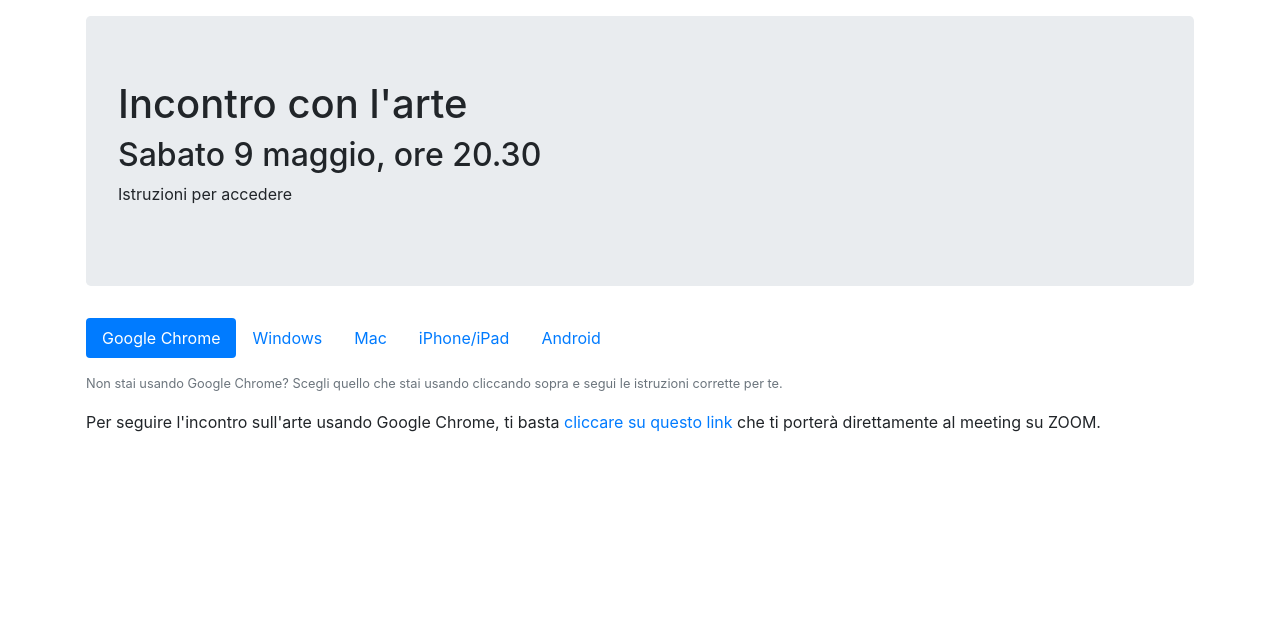
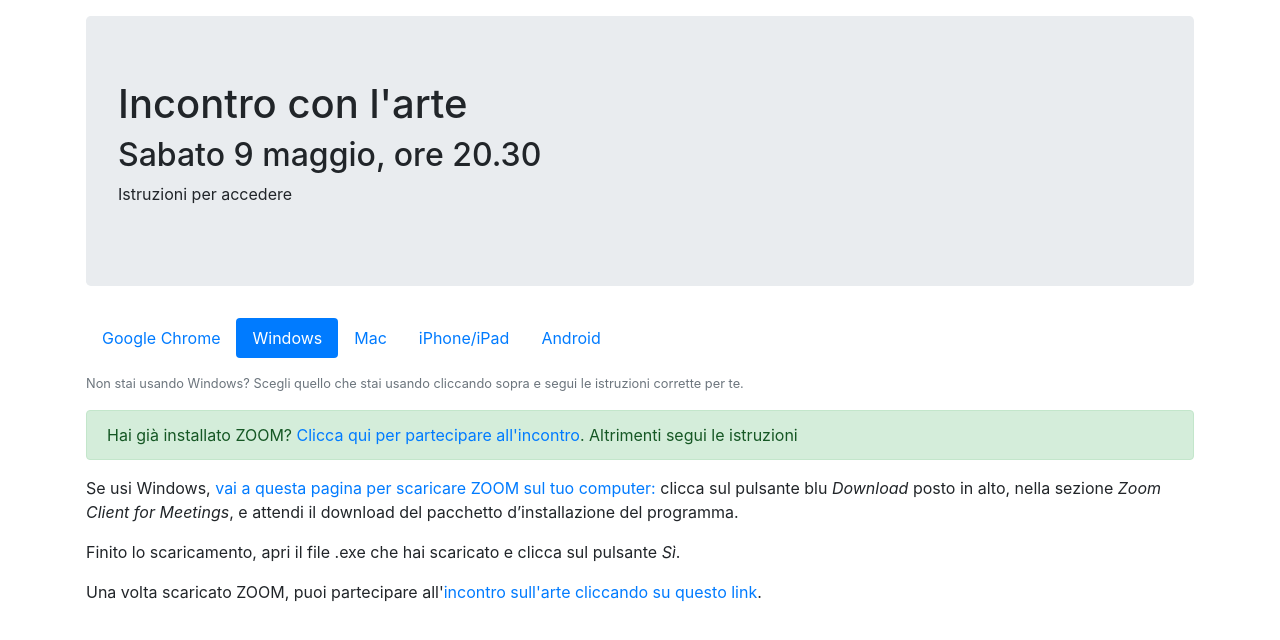
Before and after one commit to carlomartinucci/incontri-con-l-arte, a React (Create React App) app: page / in a window 1280 px wide. Shown: the top 640 px of the page. Built offline with nearby package versions, Linux system fonts and the light colour scheme; what device-detector-js would draw is missing.

Commit message:
Detect tab to be shown

```diff
--- a/src/App.js
+++ b/src/App.js
@@ -7,10 +7,25 @@ import Alert from "react-bootstrap/Alert";
 
 import DeviceDetector from "device-detector-js";
 
-const deviceDetector = new DeviceDetector();
-const device = deviceDetector.parse(navigator.userAgent);
+const defaultActiveKey = (() => {
+  const deviceDetector = new DeviceDetector();
+  const { device, os, client } = deviceDetector.parse(navigator.userAgent);
 
-console.log(device);
+  if (os.name === "iOS" && ["smartphone", "tablet"].includes(device.type)) {
+    return "iphone";
+  } else if (os.name === "iOS") {
+    return "mac";
+  } else if (os.name === "Windows") {
+    return "windows";
+  } else if (os.name === "Android") {
+    return "android";
+  } else if (client.name === "Chrome") {
+    return "chrome";
+  } else {
+    return "windows";
+  }
+})();
+
 const zoomMeetingUrl = "//google.com";
 
 const App = () => (
@@ -21,7 +36,7 @@ const App = () => (
       <p>Istruzioni per accedere</p>
     </Jumbotron>
 
-    <Tabs variant="pills" defaultActiveKey="chrome">
+    <Tabs variant="pills" defaultActiveKey={defaultActiveKey}>
       <Tab eventKey="chrome" title="Google Chrome">
         <NotUsing os="Google Chrome" />
         Per seguire l'incontro sull'arte usando Google Chrome, ti basta{" "}
```
